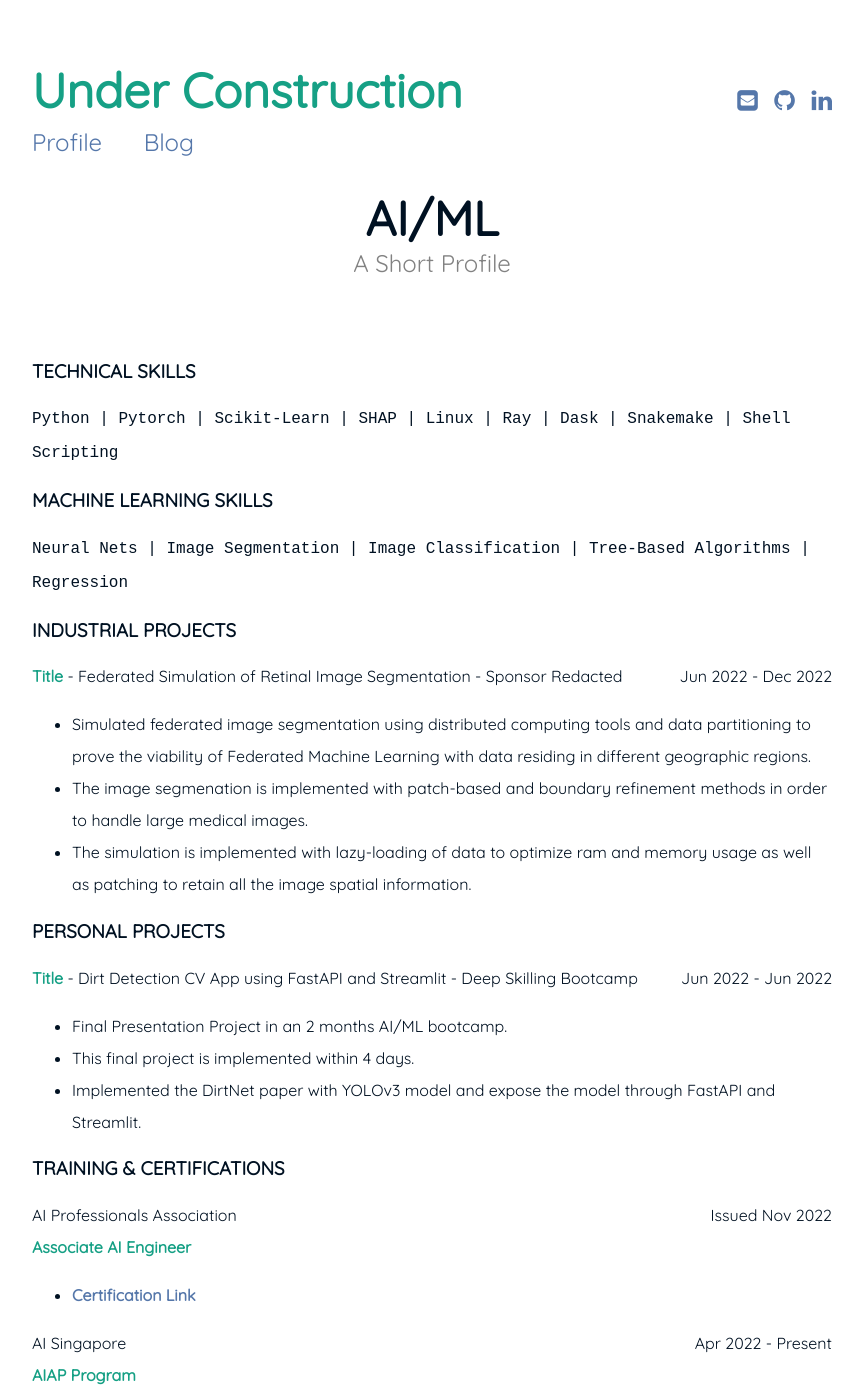
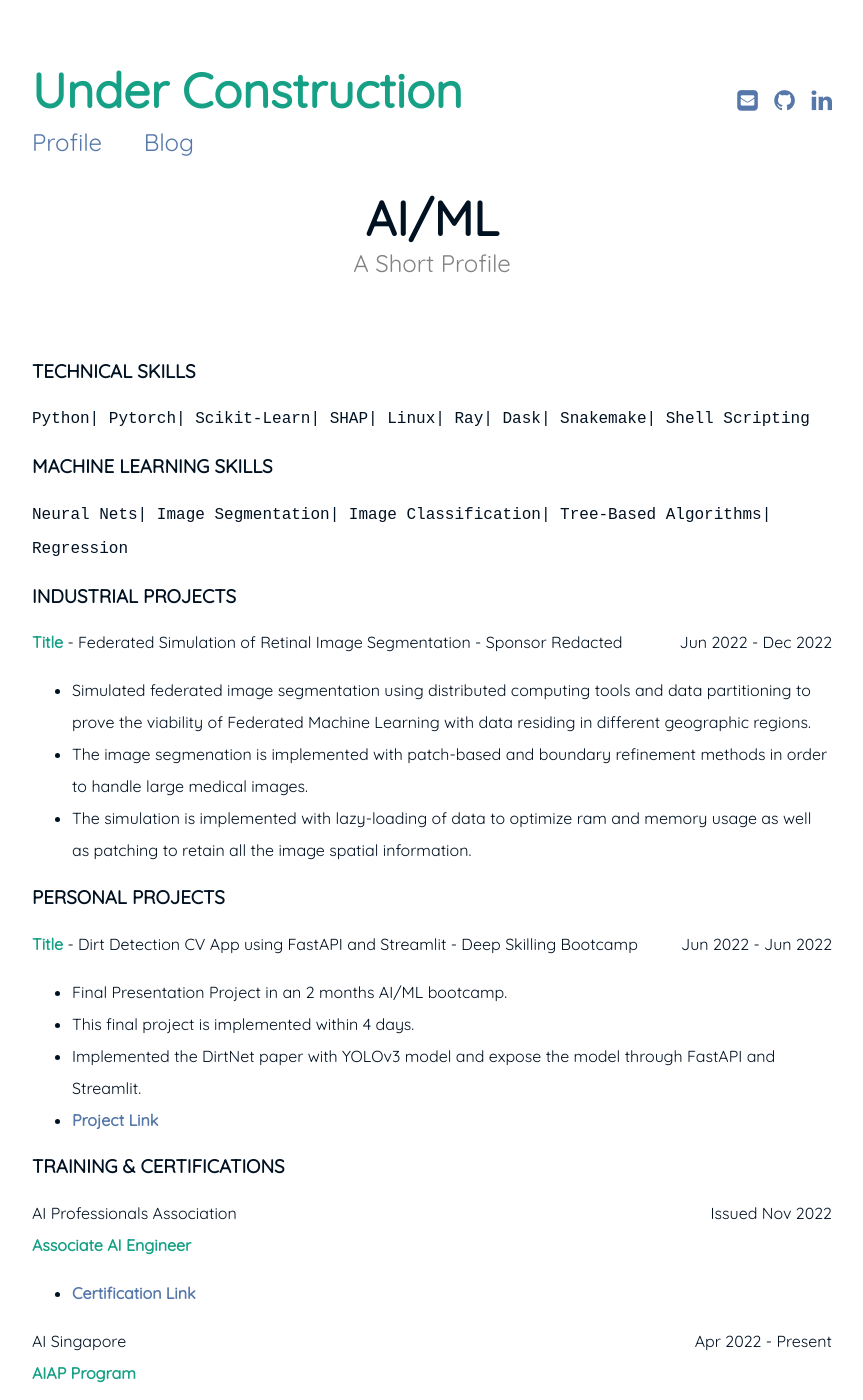
Before and after one commit to hozhenhao/hozhenhao.github.io, a Jekyll site: the page built from resume.md, in a window 1280 px wide and 1400 px high. Shown: the whole window, without its empty margins (208-1071 px from the left). Built offline with Jekyll 4.4.1, drawn with Linux system fonts in a browser that asks for light colours; part of the change alters nothing that is shown; some of the changed text lies outside the part shown.

Commit message:
add links

````diff
--- a/resume.md
+++ b/resume.md
@@ -8,10 +8,10 @@ subtitle: A Short Profile
 <br>
 
 ### TECHNICAL SKILLS
-``` Python | Pytorch | Scikit-Learn | SHAP | Linux | Ray | Dask | Snakemake | Shell Scripting ```
+``` Python| Pytorch| Scikit-Learn| SHAP| Linux| Ray| Dask| Snakemake| Shell Scripting ```
 
 ### MACHINE LEARNING SKILLS
-``` Neural Nets | Image Segmentation | Image Classification | Tree-Based Algorithms | Regression ```
+``` Neural Nets| Image Segmentation| Image Classification| Tree-Based Algorithms| Regression ```
 
 ### INDUSTRIAL PROJECTS
 **Title** - Federated Simulation of Retinal Image Segmentation - Sponsor Redacted <span style="float: right; ">Jun 2022 - Dec 2022</span>
@@ -26,6 +26,7 @@ subtitle: A Short Profile
 - Final Presentation Project in an 2 months AI/ML bootcamp.
 - This final project is implemented within 4 days.
 - Implemented the DirtNet paper with YOLOv3 model and expose the model through FastAPI and Streamlit.
+- <strong> <a hred="https://github.com/ai-bootcamp-team6/dirtdetection">Project Link </a> </strong>
 
 ### TRAINING & CERTIFICATIONS
 
@@ -43,17 +44,17 @@ AI Singapore <span style="float: right; ">Apr 2022 - Present</span>
 IBM Skill Academy <span style="float: right; ">Aug 2021 - Feb 2022</span>
 **IBM i.am.vitalize AI Track**
 
-- IBM Artifical Intelligence Practitioner Certificate
-- IBM Data Science Practitioner Certificate
-- IBM Cloud Computing Practitioner Certificate
-- IBM Enterprise Design Thinking Co-Creator & Graduate Certificate
+- <strong> <a href="https://www.credly.com/badges/d8e1a394-7f5b-48f5-860a-8d2db1992115">IBM Artifical Intelligence Practitioner Certificate </a> </strong>
+- <strong> <a href="https://www.credly.com/badges/528c6dd3-fee9-45b9-bcf5-58a00bf8738a?">IBM Data Science Practitioner Certificate </a> </strong>
+- <strong> <a href="https://www.credly.com/badges/f844c406-2875-4972-b417-745a58a15a67?">IBM Cloud Computing Practitioner Certificate </a> </strong>
+- <strong> <a href="https://www.credly.com/badges/4156bbc9-2170-4224-b846-9ede26f6ea66?">IBM Enterprise Design Thinking Co-Creator & Graduate Certificate </a> </strong>
 
-NUS Fintech Lab <span style="float: right; ">Aug 2020 - Oct 2020</span>
+NUS School of Computing <span style="float: right; ">Aug 2020 - Oct 2020</span>
 **NUS Fintech Lab Singapore Program**
 
-- Professional Certificate in FinTech Developer Level 3
-- Professional Certificate in FinTech Developer Level 2
-- Professional Certificate in FinTech Developer Level 1
+- <strong> <a href="https://credentials.nus.edu.sg/51a614d6-77d5-42b0-8717-7752ae3d2fe3">Professional Certificate in FinTech Developer Level 3 </a> </strong>
+- <strong> <a href="https://credentials.nus.edu.sg/928f4498-0fb0-4ce0-8291-956b9487291b">Professional Certificate in FinTech Developer Level 2 </a> </strong>
+- <strong> <a href="https://credentials.nus.edu.sg/290c76c2-0650-48a7-92db-9e4cdff8e3be">Professional Certificate in FinTech Developer Level 1 </a> </strong>
 
 The Institute of Banking & Finance Singapore <span style="float: right; ">Issued Oct 2015</span><br>
 **International Compliance Association**
````
